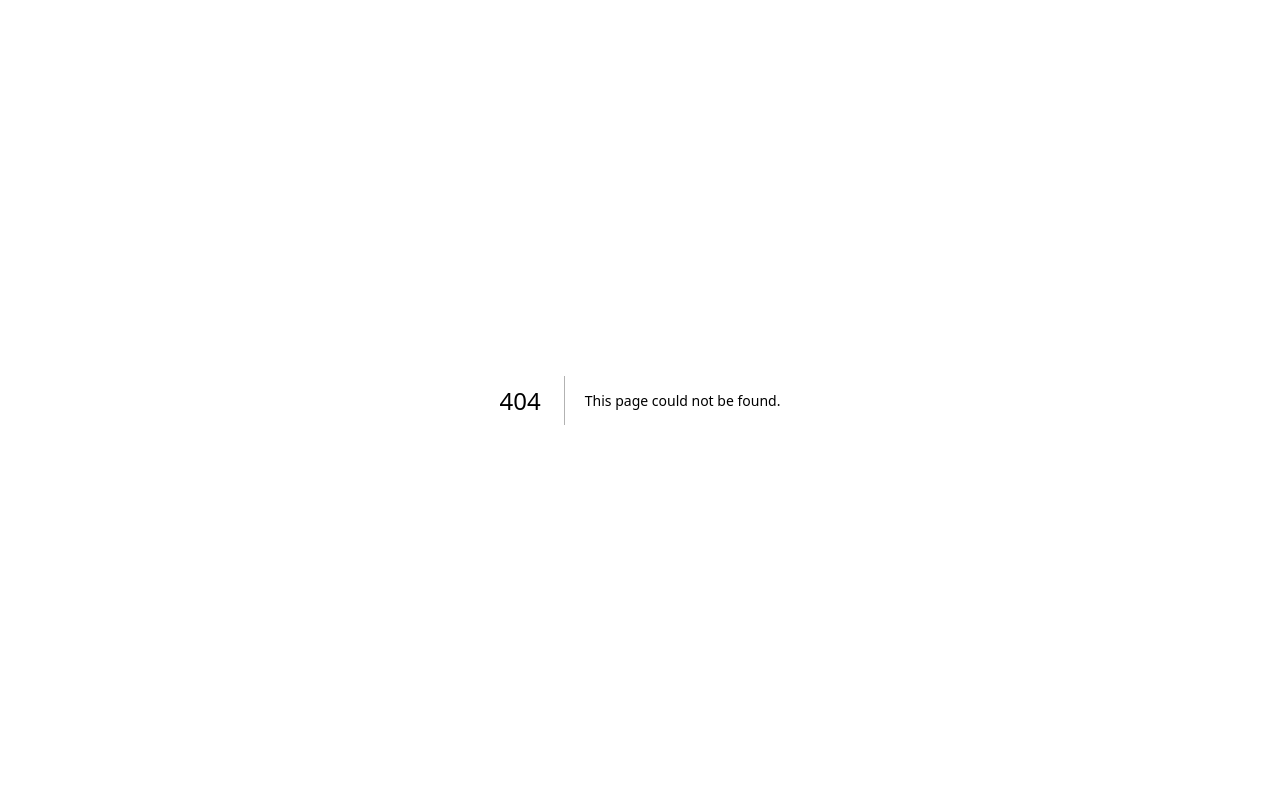
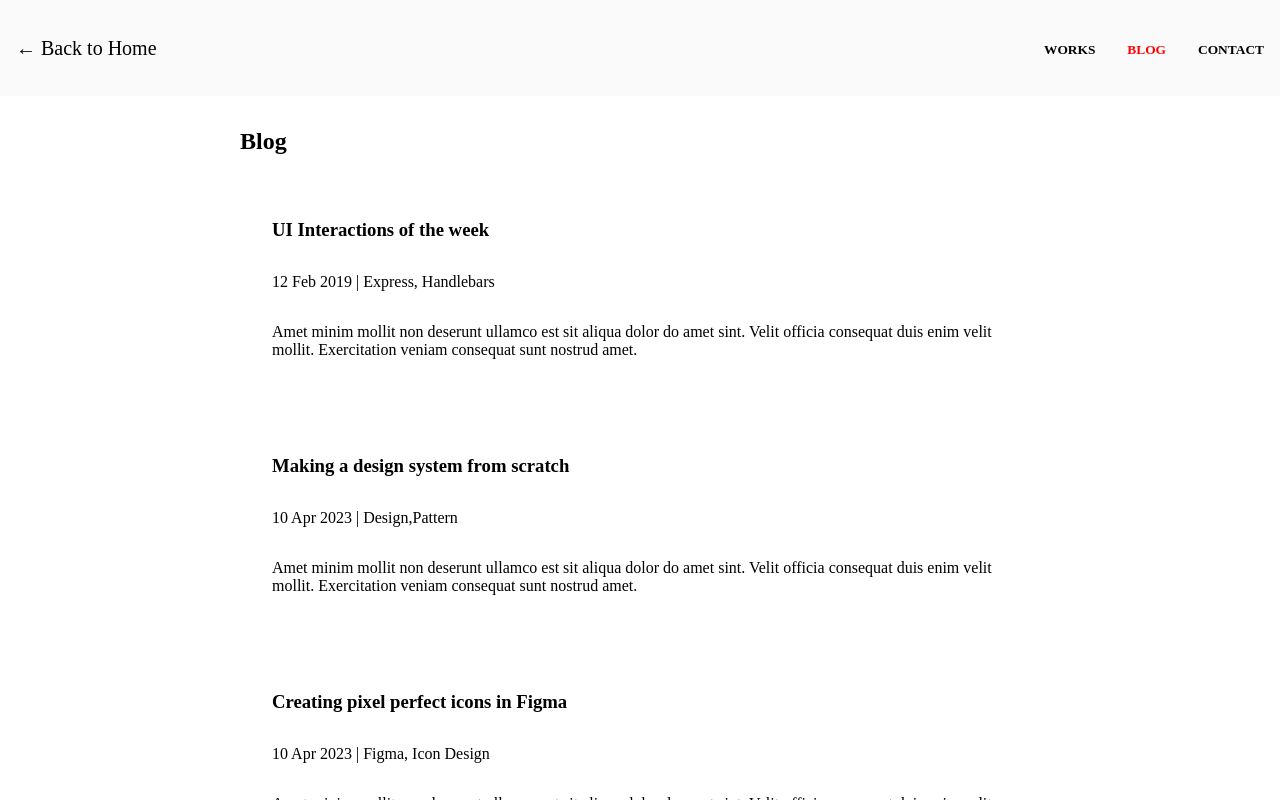
Before and after one commit to dupilop/my-portfolio, a Next.js app: page /blog in a window 1280 px wide. Before the commit this address had no page. Built offline with nearby package versions, Linux system fonts and the light colour scheme.

Commit message:
blog page added

```diff
--- /dev/null
+++ b/src/pages/blog.tsx
@@ -0,0 +1,39 @@
+import Head from "next/head";
+import Navbar from "./common/navbar";
+import styles from '../styles/Blog.module.scss'
+import Bloglists from "./common/blog/bloglists";
+import blogs from './common/homepage/store/recentpost.json';
+import Footer from "./common/footer";
+
+const Blog = () => {
+    return(
+        <>
+            <Head>
+        <title>Abhinav Kaphle</title>
+        <meta name="description" content="Abhinav Kaphle Portfolio" />
+        <meta name="viewport" content="width=device-width, initial-scale=1" />
+        <link rel="icon" href="/favicon.ico" />
+      </Head>
+      <main className={styles.main}>
+        <Navbar active="blog"/>
+        <section className={styles.section}>
+            <h2>Blog</h2>
+            {
+                blogs.blogs.map((blog, key) => (
+                    <Bloglists
+                        title={blog.title}
+                        date={blog.dateCreated}
+                        category={blog.category}
+                        desc={blog.description}
+                        key={key}
+                    />
+                ))
+            }
+        </section>
+        <Footer />
+      </main>
+        </>
+    )
+}
+
+export default Blog;
--- /dev/null
+++ b/src/pages/common/blog/bloglists.module.scss
@@ -0,0 +1,22 @@
+.main{
+    display: flex;
+    flex-direction: column;
+    justify-content: center;
+    gap: 2rem;
+    padding: 2rem;
+    cursor: pointer;
+}
+.main:hover{
+    box-shadow: 0 4px 8px 0 rgba(0,0,0,0.2);
+}
+
+@media only screen and (max-width: 425px) {
+    .main{
+        display: flex;
+        flex-direction: column;
+        justify-content: center;
+        gap: 2rem;
+        // padding: 2rem;
+        cursor: pointer;
+    }
+}
--- /dev/null
+++ b/src/pages/common/blog/bloglists.tsx
@@ -0,0 +1,30 @@
+import styles from './bloglists.module.scss'
+
+interface BlogListsClass{
+    title: string;
+    date: string;
+    category: string;
+    desc: string;
+}
+
+const Bloglists: React.FC<BlogListsClass> = ({title, date, category, desc}) => {
+    return(
+        <>
+            <div className={styles.main}>
+                <div className={styles.title}>
+                    <h3>{title}</h3>
+                </div>
+                <div className={styles.info}>
+                    <span className={styles.date}>{date}</span> | <span className={styles.category}>{category}</span>
+                </div>
+                <div className={styles.desc}>
+                    <p>
+                        {desc}
+                    </p>
+                </div>
+            </div>
+        </>
+    )
+}
+
+export default Bloglists;
--- a/src/pages/common/footer.module.scss
+++ b/src/pages/common/footer.module.scss
@@ -6,6 +6,7 @@
     flex-direction: column;
     gap: 1rem;
     padding: 0 15rem;
+    width: 100%;
 
     .socialLink{
         display: flex;
--- a/src/pages/common/homepage/store/recentpost.json
+++ b/src/pages/common/homepage/store/recentpost.json
@@ -28,5 +28,25 @@
             "description": "Amet minim mollit non deserunt ullamco est sit aliqua dolor do amet sint. Velit officia consequat duis enim velit mollit. Exercitation veniam consequat sunt nostrud amet.",
             "image": "/frame2.png"
         }
+    ],
+    "blogs": [
+        {
+            "title": "UI Interactions of the week",
+            "dateCreated": "12 Feb 2019",
+            "category": "Express, Handlebars",
+            "description": "Amet minim mollit non deserunt ullamco est sit aliqua dolor do amet sint. Velit officia consequat duis enim velit mollit. Exercitation veniam consequat sunt nostrud amet."
+        },
+        {
+            "title": "Making a design system from scratch",
+            "dateCreated": "10 Apr 2023",
+            "category": "Design,Pattern",
+            "description": "Amet minim mollit non deserunt ullamco est sit aliqua dolor do amet sint. Velit officia consequat duis enim velit mollit. Exercitation veniam consequat sunt nostrud amet."
+        },
+        {
+            "title": "Creating pixel perfect icons in Figma",
+            "dateCreated": "10 Apr 2023",
+            "category": "Figma, Icon Design",
+            "description": "Amet minim mollit non deserunt ullamco est sit aliqua dolor do amet sint. Velit officia consequat duis enim velit mollit. Exercitation veniam consequat sunt nostrud amet."
+        }
     ]
 }
--- a/src/pages/common/navbar.module.scss
+++ b/src/pages/common/navbar.module.scss
@@ -6,7 +6,7 @@ $text: #000000;
     width: 100%;
     display: flex;
     flex-direction: row;
-    justify-content: flex-end;
+    justify-content: space-between;
     gap: 6rem;
     height: 6rem;
     font-size: x-large;
@@ -17,6 +17,11 @@ $text: #000000;
     font-size: 20px;
     line-height: 29px;
     text-align: right;
+    .firstNav{
+        display: flex;
+        justify-content: center;
+        align-items: center;
+    }
     .secondNav{
         display: flex;
         flex-direction: row;
@@ -24,6 +29,24 @@ $text: #000000;
         gap: 2rem;
         align-items: center;
         cursor: pointer;
+        .blogActive{
+            color: red;
+        }
+        .blog{
+            color: #000000;
+        }
+        .workActive{
+            color: red;
+        }
+        .work{
+            color: #000000;
+        }
+        .contactActive{
+            color: red;
+        }
+        .contact{
+            color: #000000;
+        }
         div{
             h6{
                 display: inline-block;
--- a/src/pages/common/navbar.tsx
+++ b/src/pages/common/navbar.tsx
@@ -1,17 +1,34 @@
+import Link from 'next/link';
 import styles from './navbar.module.scss';
 
-const Navbar = () => {
+interface NarbarClass{
+    active: string;
+}
+
+const Navbar:React.FC<NarbarClass> = ({active}) => {
     return(
         <>
             <div className={styles.main}>
+                <div className={styles.firstNav}>
+                    {
+                        active!==''&&
+                            <Link href="/">
+                                ← Back to Home
+                            </Link>
+                    }
+                </div>
                 <div className={styles.secondNav}>
-                    <div>
-                        <h6>WORKS</h6>
-                    </div>
-                    <div>
+                    <Link href="/works">
+                        <div className={active==='work'?styles.workActive:styles.work}>
+                            <h6>WORKS</h6>
+                        </div>
+                    </Link>
+                    <Link href="/blog">
+                    <div className={active==='blog'?styles.blogActive:styles.blog}>
                         <h6>BLOG</h6>
                     </div>
-                    <div>
+                    </Link>
+                    <div className={active==='contact'?styles.contactActive:styles.contact}>
                         <h6>CONTACT</h6>
                     </div>
                 </div>
--- a/src/pages/index.tsx
+++ b/src/pages/index.tsx
@@ -14,13 +14,13 @@ export default function Home() {
   return (
     <>
       <Head>
-        <title>My portfolio</title>
+        <title>Abhinav Kaphle</title>
         <meta name="description" content="Abhinav Kaphle Portfolio" />
         <meta name="viewport" content="width=device-width, initial-scale=1" />
         <link rel="icon" href="/favicon.ico" />
       </Head>
       <main className={styles.main}>
-        <Navbar />
+        <Navbar active=""/>
         <section className={styles.section}>
           <MyProfile />
           <DownloadResume />
--- /dev/null
+++ b/src/styles/Blog.module.scss
@@ -0,0 +1,33 @@
+.main{
+    background: white;
+    height: 100vh;
+    // width: 100vw;
+    color: black;
+    .section{
+        display: flex;
+        flex-direction: column;
+        justify-content: center;
+        gap: 2rem;
+        padding: 2rem 15rem;
+        ;
+    }
+}
+
+@media only screen and (max-width: 425px) {
+    .main{
+        height: 100%;
+        .section{
+            padding: 0 2rem;
+            ;
+        }
+    }
+}
+@media only screen and (max-width: 1024px) {
+    .main{
+        height: 100%;
+        .section{
+            padding: 0 2rem;
+            ;
+        }
+    }
+}
```
